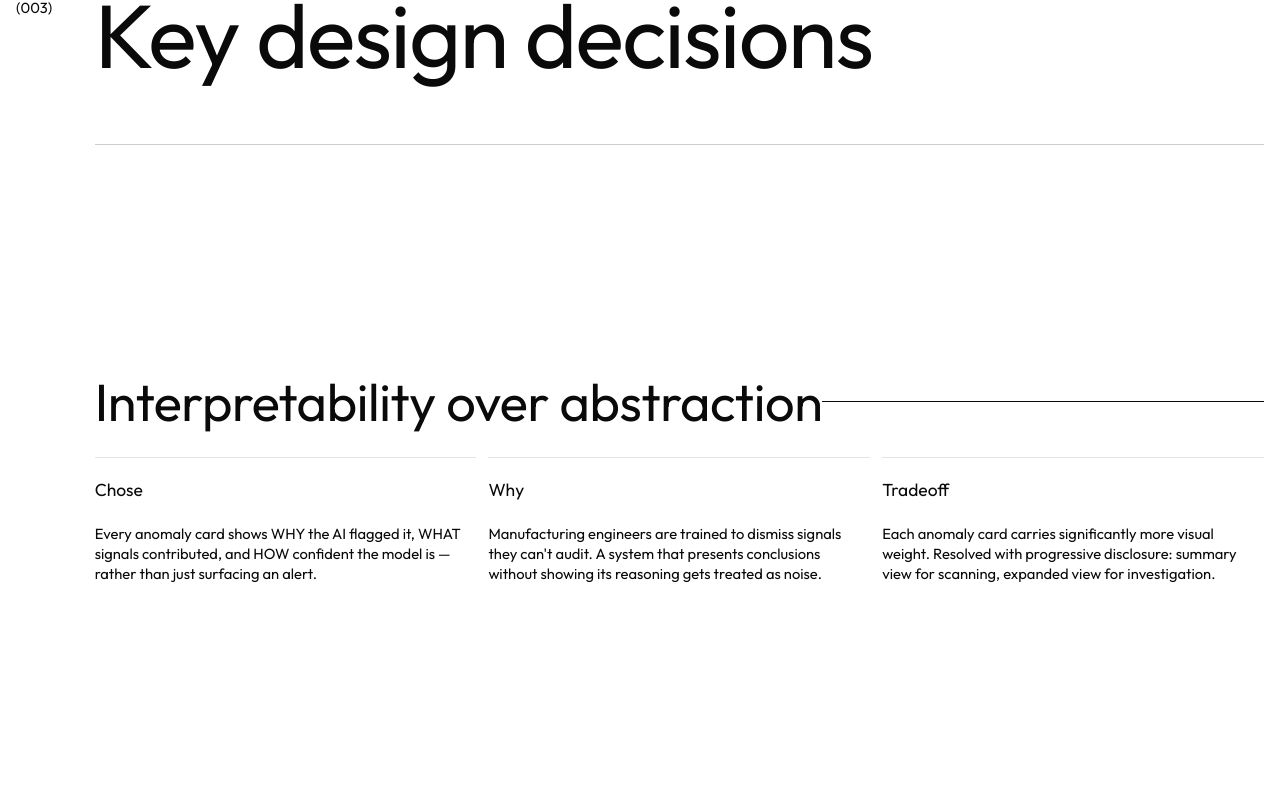
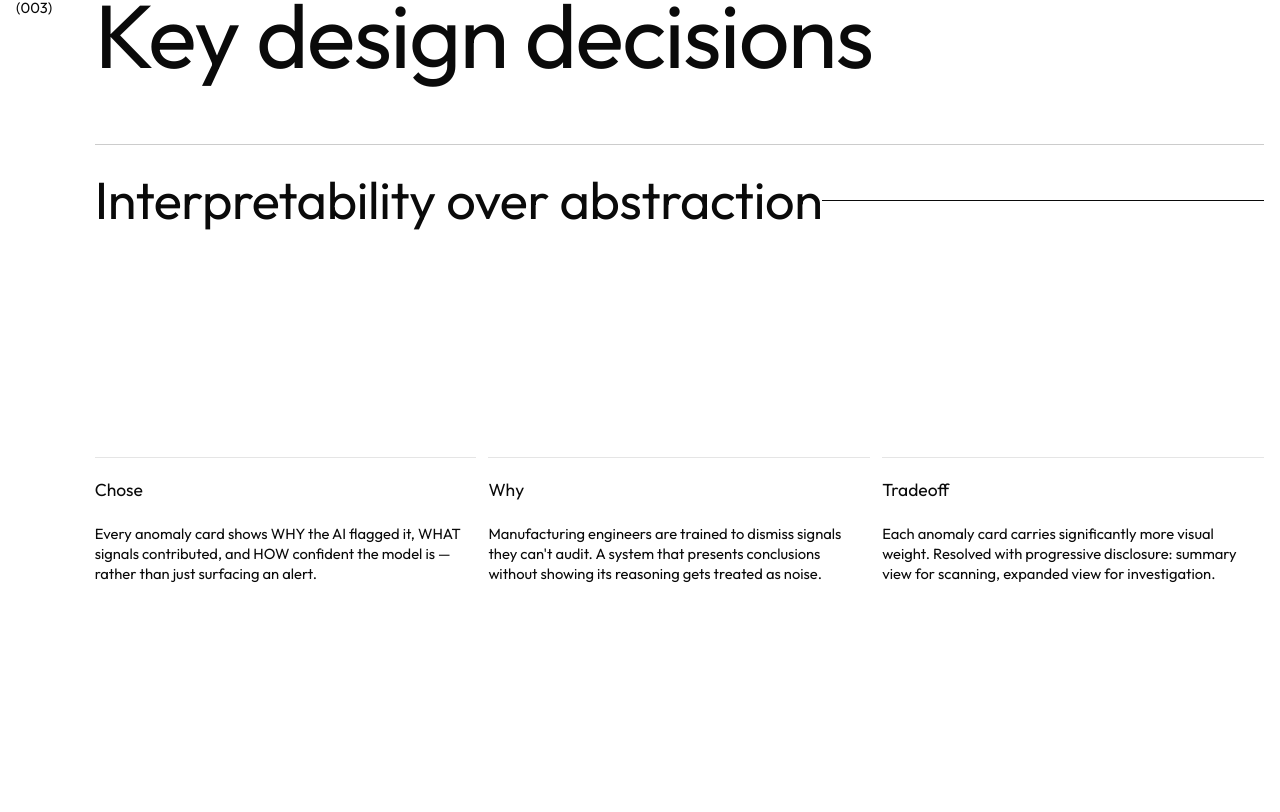
Before and after one commit to Fazlul-Azim-Khan/Portfolio, a Next.js app: page /work/manufacturing-platform in a window 1280 px wide. Shown: the part 5468-6280 px from the top of the page. Built offline with nearby package versions, Linux system fonts and the light colour scheme.

Commit message:
Update CaseStudyDecisionsSection.module.css

```diff
--- a/src/components/sections/CaseStudyDecisionsSection/CaseStudyDecisionsSection.module.css
+++ b/src/components/sections/CaseStudyDecisionsSection/CaseStudyDecisionsSection.module.css
@@ -63,23 +63,16 @@
 
 /* 80vh breathing panel — applied to all decision cards in the
    Key Design Decisions section (:003 scope). Overrides the fixed
-   400px height and vertically centers the title + tri-column group.
-   Mobile resets to auto. */
+   400px height. Mobile resets to auto. */
 .decisionBlockPanel {
-  height:          auto;
-  min-height:      var(--screen-block-min-h);   /* 80vh */
-  justify-content: center;
+  height:     auto;
+  min-height: var(--screen-block-min-h);   /* 80vh */
 }
 
-/* Inside the panel, the tri-column must not consume all remaining
-   vertical space — otherwise justify-content: center on the parent
-   has no slack to distribute and the content sticks to the top.
-   Overrides the base .triCol { flex: 1 0 0 } so the titleRow +
-   tri-column group takes its natural height and is centered by
-   the parent. Also normalizes cross-axis alignment across all
-   decisions (the base rule only centers the first one). */
+/* Inside the panel, the tri-column fills all remaining height after
+   the title row, and aligns items to center within that space. */
 .decisionBlockPanel .triCol {
-  flex:        0 0 auto;
+  flex:        1 0 0;
   align-items: center;
 }
 
```
